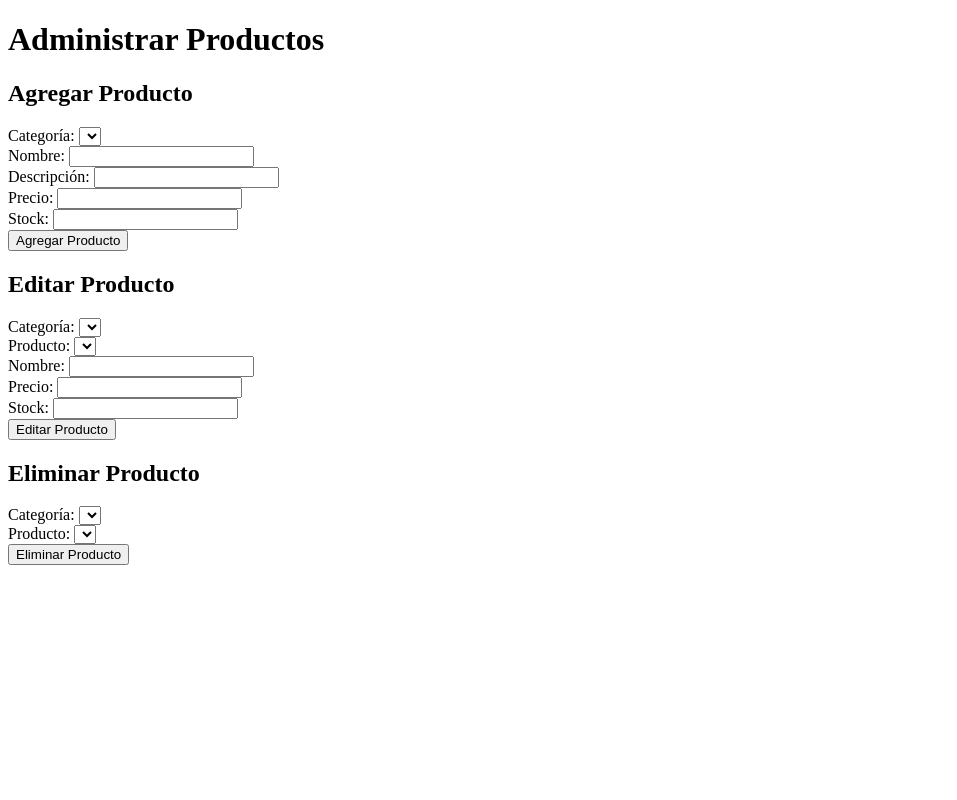
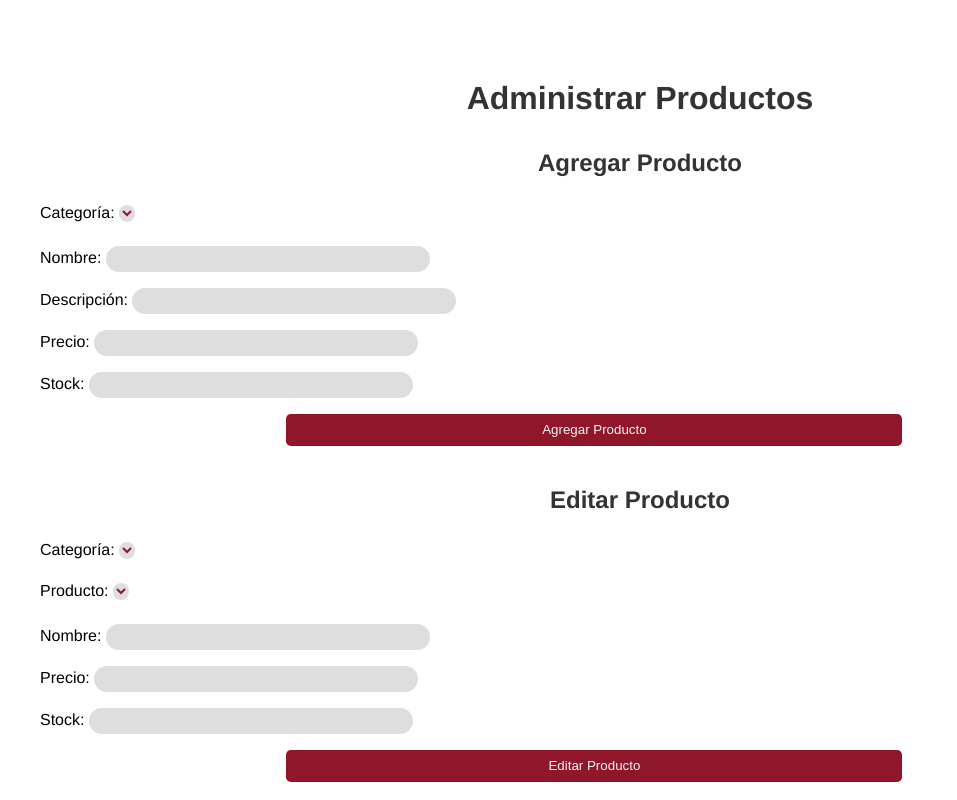
Before and after one commit to JulsCatalan/HackMX2024, a website: page public/products.html in a window 1280 px wide. Shown: the top 800 px of the page, without its empty margins (0-957 px from the left). Drawn offline with Linux system fonts and the light colour scheme; no server answers.

Commit message:
Cambios sabrosos

```diff
--- /dev/null
+++ b/public/css/products.css
@@ -0,0 +1,54 @@
+
+h1{
+    font-family: "Quicksand", Helvetica;
+    color: #333333;
+    text-align: center;
+    margin-top: 5rem;
+}
+
+h2{
+    font-family: "Quicksand", Helvetica;
+    color: #333333;
+    text-align: center;
+    margin-top: 2rem;
+}
+
+form {
+    margin-left: 2rem;
+    font-family: "Quicksand", Helvetica;
+}
+
+form button {
+    width: 50%;
+    margin: 0.5rem 20%;
+    height: 2rem;
+    background-color: #90162a;
+    border: none;
+    border-radius: 0.3rem;
+    color: whitesmoke;
+}
+
+form input {
+    margin-top: 0.5rem;
+    margin-bottom: 0.5rem;
+    background-color: rgb(222, 222, 222);
+    border: 2px;
+    border-radius: 1.5rem;
+    width: 20rem;
+    height: 1.5rem;
+
+}
+
+form select {
+    margin-top: 0.5rem;
+    margin-bottom: 1rem;
+    width: 1rem;
+    border: 2px;
+    border-radius: 1.5rem;
+    background-color: rgb(222, 222, 222);
+    color: #90162a;
+}
+
+form label {
+    margin-top: 2rem;
+}
--- a/public/products.html
+++ b/public/products.html
@@ -5,6 +5,7 @@
     <meta name="viewport" content="width=device-width, initial-scale=1.0">
     <title>Abasto - Administración de Productos</title>
     <script defer src="js/productManagement.js"></script>
+    <link rel="stylesheet" href="./css/products.css">
 </head>
 <body>
     <h1>Administrar Productos</h1>
```
Also changed, not shown: public/categories.html (+1 -0 lines), public/css/categories.css (added).
